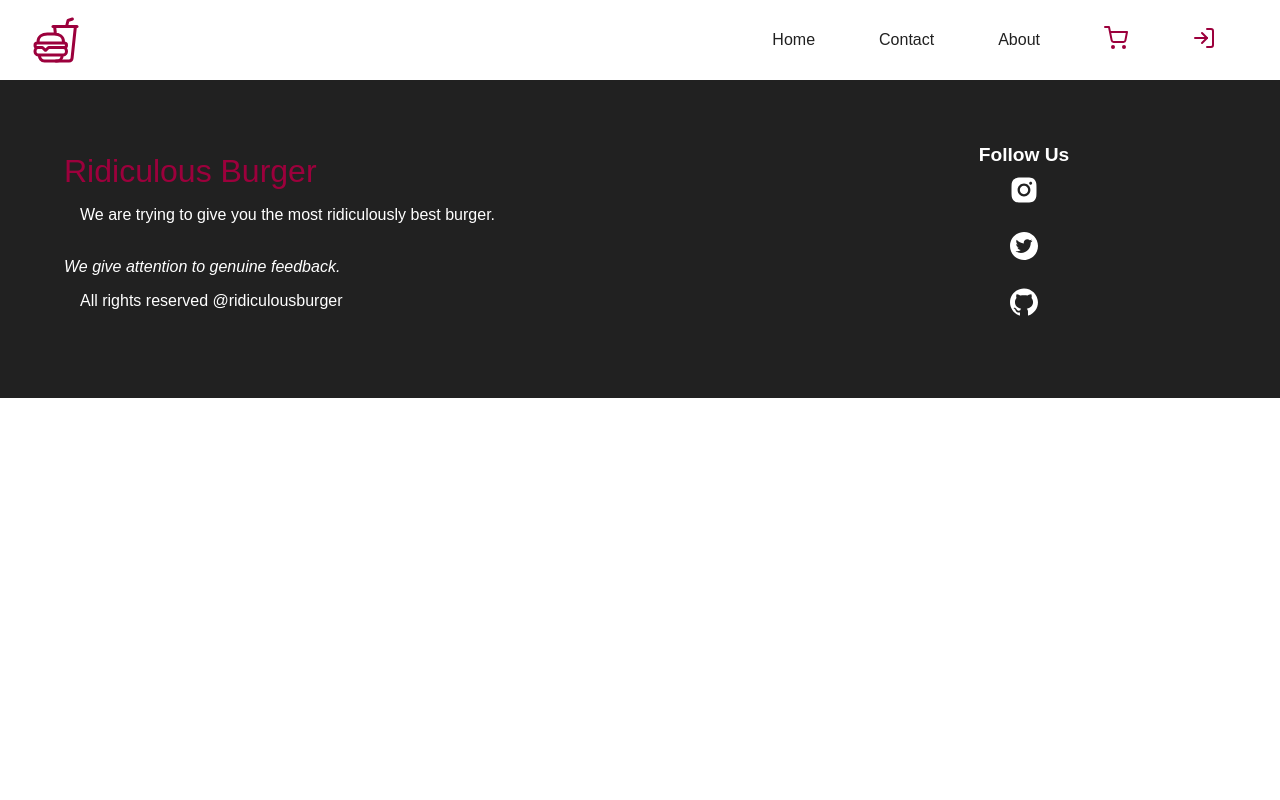
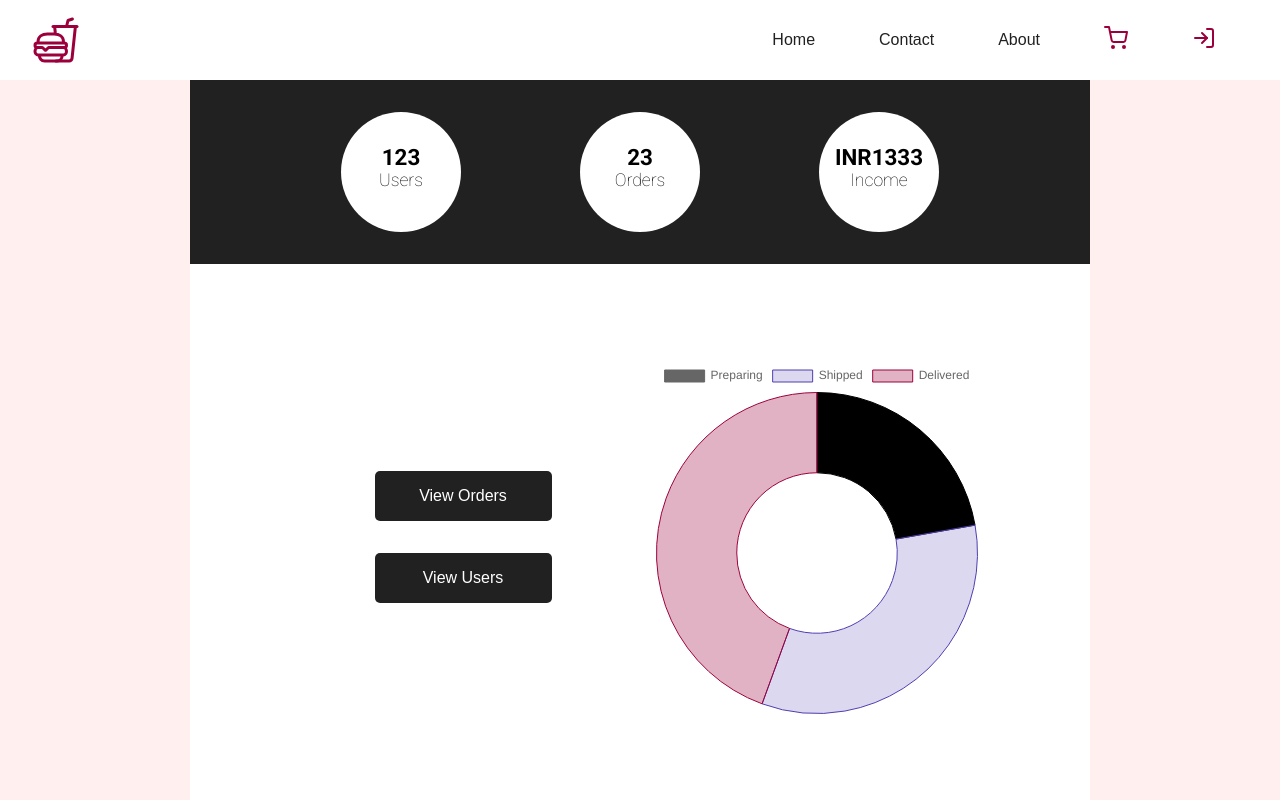
Before and after one commit to knotsid/ecommerce-fullstack, a React (Create React App) app in the folder client/: page /admin/dashboard in a window 1280 px wide. Shown: the top 800 px of the page. Built offline with nearby package versions, Linux system fonts and the light colour scheme.

Commit message:
added admin page

```diff
--- a/client/src/App.js
+++ b/client/src/App.js
@@ -11,6 +11,7 @@ import Login from './components/login/Login';
 import Profile from './components/profile/Profile';
 import MyOrders from './components/myOrders/MyOrders';
 import OrderDetails from './components/myOrders/OrderDetails';
+import Dashboard from './components/admin/Dashboard';
 
 import './styles/app.scss'
 import './styles/header.scss'
@@ -27,6 +28,7 @@ import './styles/login.scss'
 import './styles/profile.scss'
 import './styles/table.scss'
 import './styles/orderdetails.scss'
+import './styles/dashboard.scss'
 
 
 
@@ -45,6 +47,7 @@ function App() {
         <Route path='/me' element={<Profile />} />
         <Route path='/myorders' element={<MyOrders />} />
         <Route path='/order/:id' element={<OrderDetails />} />
+        <Route path='/admin/dashboard' element={<Dashboard />} />
       </Routes>
       <Footer />
     </Router>
--- /dev/null
+++ b/client/src/components/admin/Dashboard.jsx
@@ -0,0 +1,59 @@
+import React from "react";
+import { Link } from "react-router-dom";
+import { Doughnut } from "react-chartjs-2";
+import { Chart as chartJS, Tooltip, ArcElement, Legend } from "chart.js";
+
+chartJS.register(Tooltip, ArcElement, Legend);
+
+const Box = ({ title, value }) => (
+	<div>
+		<h3>
+			{title === "Income" && "INR"}
+			{value}
+		</h3>
+		<p>{title}</p>
+	</div>
+);
+
+const Dashboard = () => {
+
+	const data = {
+		labels:["Preparing", "Shipped", "Delivered"],
+		datasets: [
+			{
+				label: "# of orders",
+				data: [2, 3, 4],
+				backgroundColor: [
+					"rbga(159,63,176, 0.1)",
+					"rgba(78,63,176, 0.2)",
+					"rgba(156,0,60, 0.3)",
+				],
+				borderColor: ["rbg(159,63,176)", "rgb(78,63,176)", "rgb(156,0,60)"],
+				borderWidth: 1,
+			},
+		],
+	};
+
+	return (
+		<section className="dashboard">
+			<main>
+				<article>
+					<Box title="Users" value={123} />
+					<Box title="Orders" value={23} />
+					<Box title="Income" value={1333} />
+				</article>
+				<section>
+					<div>
+						<Link to="/admin/orders">View Orders</Link>
+						<Link to="/admin/users">View Users</Link>
+					</div>
+					<aside>
+						<Doughnut data={data} />
+					</aside>
+				</section>
+			</main>
+		</section>
+	);
+};
+
+export default Dashboard;
--- /dev/null
+++ b/client/src/styles/dashboard.scss
@@ -0,0 +1,100 @@
+@import "colors";
+
+.dashboard{
+     background-color: $pink;
+     width: 100%;
+     height: 100vh;
+     >main{
+          height: 100%;
+          background-color: white;
+          max-width: 900px;
+          margin: auto;
+          >article{
+               background-color: $dark;
+               padding: 2rem;
+               display: flex;
+               justify-content: space-evenly;
+               align-items: center;
+
+               >div{
+                    background-color: white;
+                    border-radius: 100%;
+                    text-align: center;
+                    height: 120px;
+                    width: 120px;
+                    padding: 2rem 0;
+
+                    >h3{
+                         font: 600 1.4rem "Roboto";
+                    }
+                    >p{
+                         font: 100 1.1rem "Roboto";
+                    }
+               }
+          }
+          >section{
+               display: flex;
+               justify-content: space-between;
+               padding: 6rem;
+
+               >div{
+                    display: flex;
+                    flex-direction: column;
+                    width: 50%;
+                    justify-content: center;
+                    align-items: center;
+
+                    >a{
+                         white-space: nowrap;
+                         background-color: $dark;
+                         color: white;
+                         padding: 1rem;
+                         width: 50%;
+                         text-align: center;
+                         border-radius: 5px;
+                         margin: 1rem;
+                         &:hover{
+                              background-color: $red-dark;
+                         }
+                    }
+               }
+               >aside{
+                    width: 50%;
+               }
+          }
+     }
+}
+
+@media screen and (max-width: 820px){
+     .dashboard{
+          height: 100vmin;
+          >main>section{
+               padding: 2rem;
+          }
+     }
+}
+@media screen and (max-width: 600px){
+     .dashboard{
+          height: unset;
+          min-height: 100vh;
+          >main{
+               >article{
+                    flex-direction: column;
+                    >div{
+                         margin: 1rem;
+                    }
+               }
+               >section{
+                    flex-direction: column;
+                    padding: 2rem;
+                    >div{
+                         width: 100%;
+                         margin: 1rem 0;
+                    }
+                    >aside{
+                         width: 100%;
+                    }
+               }
+          }
+     }
+}
```
Also changed, not shown: client/src/components/myOrders/OrderDetails.jsx (+10 -14 lines).
